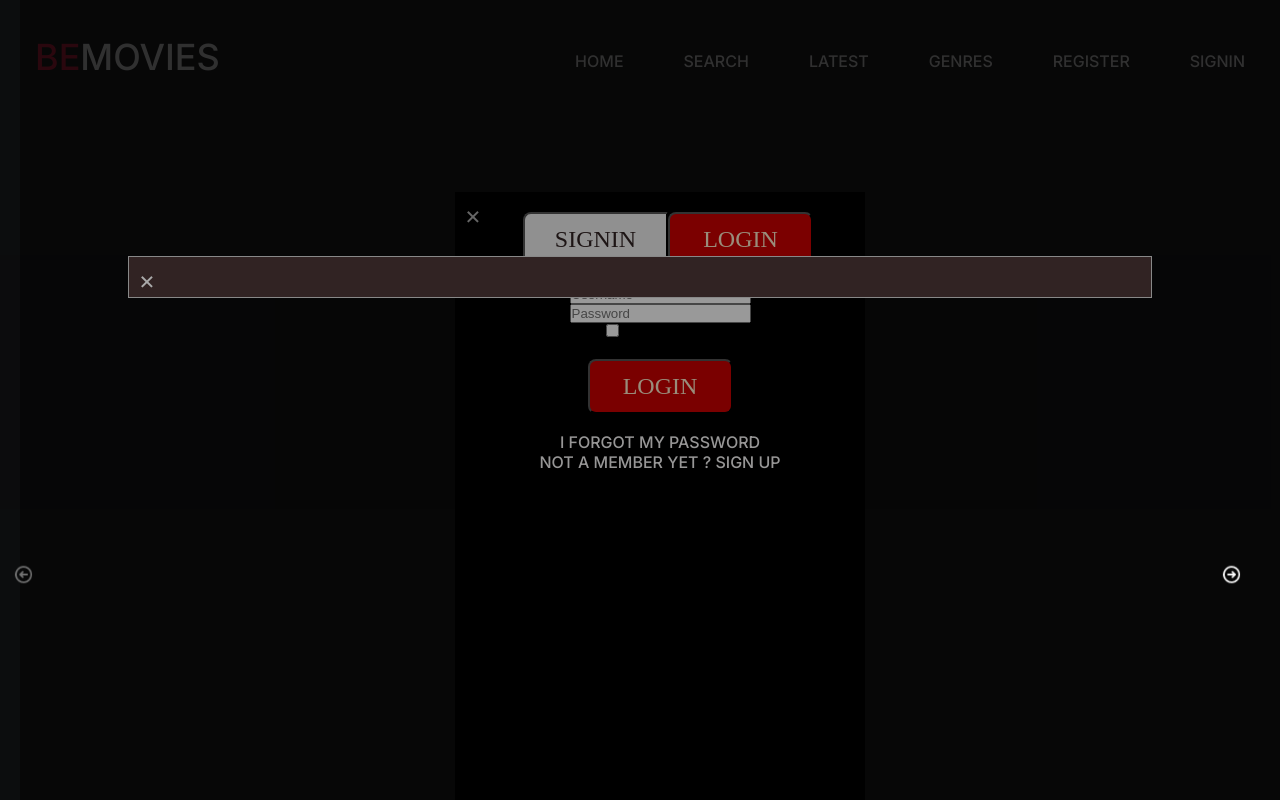
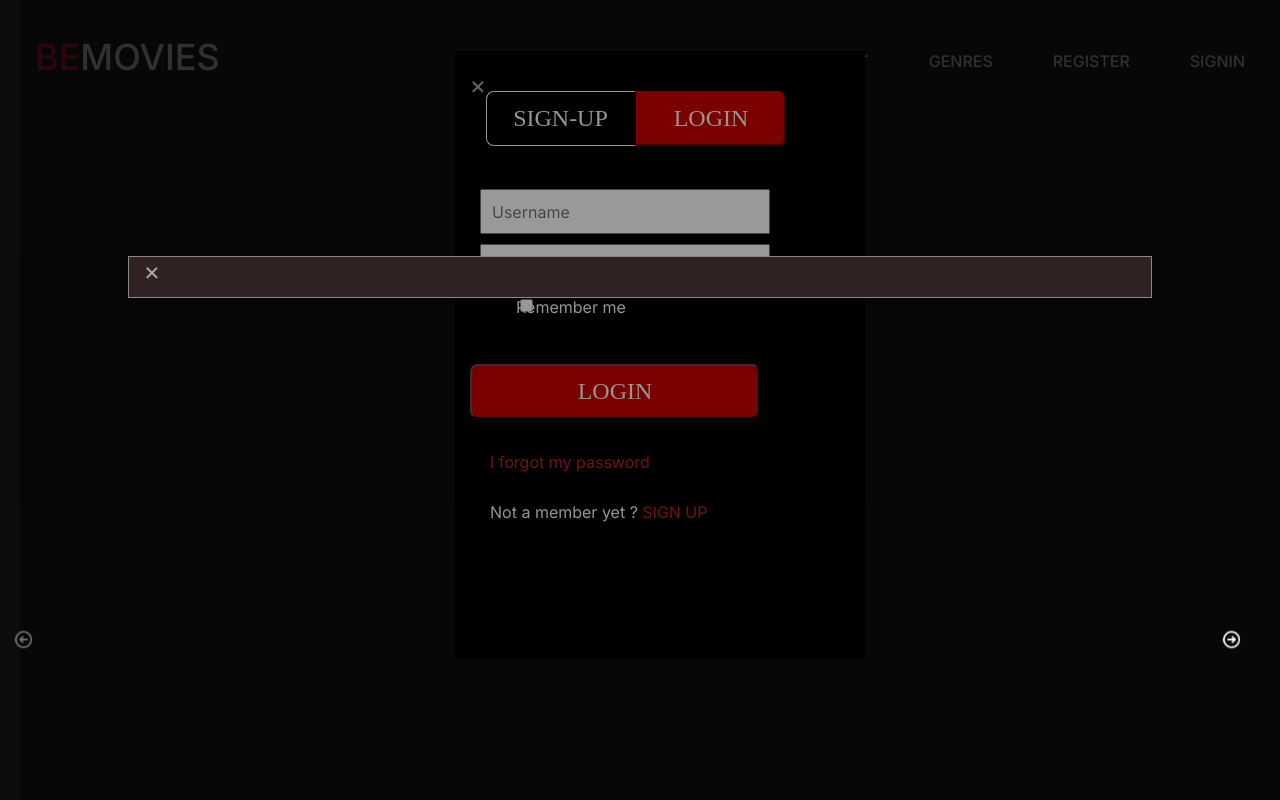
Before and after one commit to Nathbecode/Bemovies-Nathaly, a plain HTML site: page index.html in a window 1280 px wide. Shown: the top 800 px of the page. Drawn offline with nearby package versions, Linux system fonts and the light colour scheme; a script that the page names is missing; a web font is replaced by a local one.

Commit message:
modal email almost finish

```diff
--- a/index.html
+++ b/index.html
@@ -21,9 +21,9 @@
             </ul>
             <div id="myModal" class="modal">
                 <div class="modal-content">
-                    <div>
+                    <div class="header-login">
                         <span class="close">&times;</span>
-                        <button class="signin-btn">SIGNIN</button><button class="login-btn first-login">LOGIN</button><BR></BR>
+                        <button class="signin-btn">SIGN-UP</button><button class="login-btn first-login">LOGIN</button><BR></BR>
                     </div>
                     <div class="login">
                         <input type="text" name="username" id="username" placeholder="Username"/><br>
@@ -32,10 +32,10 @@
                         <input type="password" name="password" id="password" placeholder="Password"/><br>
                         <p id="msgem">your password is not correct!</p>
                         <input type="checkbox" id="myCheckbox" name="myCheckbox" value="checkboxValue">
-                        <label for="myCheckbox">Remenber Me</label><BR></BR>
-                        <button class="login-btn">LOGIN</button><br><br>
-                        <a href="">I forgot my password</a><br>
-                        <a href="">Not a member yet ? <span>Sign up</span></a>
+                        <a href=""><label for="myCheckbox"><span style="text-transform: uppercase;">R</span>emember Me</label></a><BR></BR>
+                        <button class="login-btn second-login">LOGIN</button><br><br>
+                        <a href=""><span style="text-transform: uppercase;">I</span> forgot my password</a><br>
+                        <a href=""><span style="text-transform: uppercase;">N</span>ot a member yet ? <span class="UP" style="text-transform: uppercase;">Sign up</span></a>
                     </div>
                     <div class="signin hidden">
                         <p>WELCOME!</p>
@@ -46,8 +46,8 @@
                         <p id="msg-email">Please enter a valid email</p>
                         <input type="password" id="password" name="password" placeholder="Password"><br>
                         <input type="confirm-password" id="confirm-password" name="confirm-password" placeholder="Confirm password">
-                        <label for="myCheckbox">Remember Me</label><BR></BR>
-                        <button class="signin-btn">SIGN-IN</button><br><br>
+                        <a href=""><label for="myCheckbox">Remember Me</label></a><BR></BR>
+                        <button class="signin-btn second-signin">SIGN-UP</button><br><br>
                     </div>
                 </div>
             </div>
--- a/style.css
+++ b/style.css
@@ -23,6 +23,7 @@ a {
 
 img {
     width: 100%;
+    object-fit: cover;
 }
 
 h1{
@@ -183,13 +184,13 @@ ul a:hover {
 .swiper-results{
     position: relative;
     width: 100%;
-    height: 55vh;
+    height: 570px;
 }
 
 .swiper-latest {
     position: relative;
     width: 100%;
-    height: 55vh;
+    height: 570px;
 }
 
 .swiper-slide {
@@ -200,7 +201,8 @@ ul a:hover {
 .img-div{
     position: absolute;
     z-index: 1;
-    height: 351px;
+    height: 100%;
+    object-fit: cover;
 }
 
 .hover-div{
@@ -216,6 +218,8 @@ ul a:hover {
 .img-div:hover,
 .img:hover{
     z-index: 0;
+    object-fit: cover;
+
 }
 
 .hover-div{
@@ -348,12 +352,12 @@ font-weight: 400;
 }
 
 .swiper-genre{
-    height: 55vh;
+    height: 570px;
 }
 
 /* MODAL */
 .modal {
-    /* display: none; Hidden by default */
+    /* display: none;  */
     position: fixed; /* Stay in place */
     z-index: 4; /* Sit on top */
     width: 100%; /* Full width */
@@ -369,7 +373,7 @@ font-weight: 400;
     border-radius: 60px;
 }
 
-#msgus , #msgem {
+#msgus , #msgem ,#msg-email{
     margin: 0 auto;
     display: none;
 }
@@ -377,48 +381,134 @@ font-weight: 400;
 /* Modal content box */
 .modal-content {
     background: rgba(0, 0, 0, 1);
-    margin: 15% auto; /* 15% from the top and centered */
+    margin: 4% auto; /* 15% from the top and centered */
     padding: 20px;
     width: 410px;
     height: 608px;
-    text-align: center;
     padding: 20px;
 }
 
+.header-login,
+.login,
+.signin{
+    margin-top: 20px;
+    padding: 0;
+}
+.signin{
+
+}
+
+
+
+.login>a>label{
+    color: rgb(249, 248, 246);
+    float: left;
+    transform: translate(3px,-12px);
+    font-family: "Inter";
+    font-size: 16px;
+    font-weight: 400;
+}
+
+#myCheckbox{
+    float: left;
+    transform: translateX(40px);
+    margin: 5px;
+    cursor: pointer;
+}
+
+#username,
+#password,
+#email,
+#confirm-password{
+    width: 290px;
+    height: 45px;
+    font-family: "Inter";
+    font-size: 16px;
+    color: #312323;
+    font-weight: 400;
+    padding: 10px;
+    margin: 5px;
+}
+
 .signin-btn, .login-btn {
-    width: 145px;
+    width: 150px;
     height: 55px;
     font-family: "Inria Sans";
-    color: blanchedalmond;
+    color: rgb(249, 248, 246);
     font-size: 24px;
+    transform: translateX(-5px);
+}
+
+.signin-btn:hover, .login-btn:hover {
+    background-color: #7e7a7a;
+    border-color: #7e7a7a;
 }
 .first-login{
     border-radius: 0px 8px 8px 0px;
+    background: rgba(204, 0, 0, 1);
+    border-color: rgba(204, 0, 0, 1);
+    cursor: pointer;
+
 }
-.login-btn{
+
+.second-login{
+    width: 290px;
+    margin-top: 20px;
+}
+
+.second-login{
     background: rgba(204, 0, 0, 1);
     border-radius: 8px 8px 8px 8px;
-
+    cursor: pointer;
 }
 
 .signin-btn{
     border-radius: 8px 0px 0px 8px;
-    color: #312323;
+    color: rgb(248, 248, 247);
+    background-color: rgba(0, 0, 0, 1);
+    border-bottom: 1px solid #fbf9f9;
+    border-top: 1px solid #fbf9f9;
+    border-left: 1px solid #fbf9f9;
+    cursor: pointer;
+}
 
+#myModal>.modal-content>.login>a ,
+#myModal>.modal-content>.signin>a {
+    font-family: 'Inter';
+    font-weight: 400;
+    font-size: 16px;
+    text-transform: lowercase;
+    float: left;
+    cursor: pointer;
+    color:rgb(182, 35, 35);
 }
+
+#myModal>.modal-content>.login>a>:nth-child(2):hover
+{
+    color: #333;
+}
+
+#myModal>.modal-content>.login>:last-child{
+    color: aliceblue;
+}
+
+#myModal>.modal-content>.login>:last-child>.UP{
+    color:rgb(182, 35, 35);
+}
+
 
 /* Close button (X) */
 .close {
     color: #aaa;
     float: left;
-    transform: translate(-10px,-11px);
+    transform: translate(-5px,-20px);
     font-size: 28px;
     font-weight: bold;
 }
 
 .close:hover,
 .close:focus {
-    color: rgb(51, 54, 216);
+    color: rgb(169, 25, 25);
     text-decoration: none;
     cursor: pointer;
 }
```
